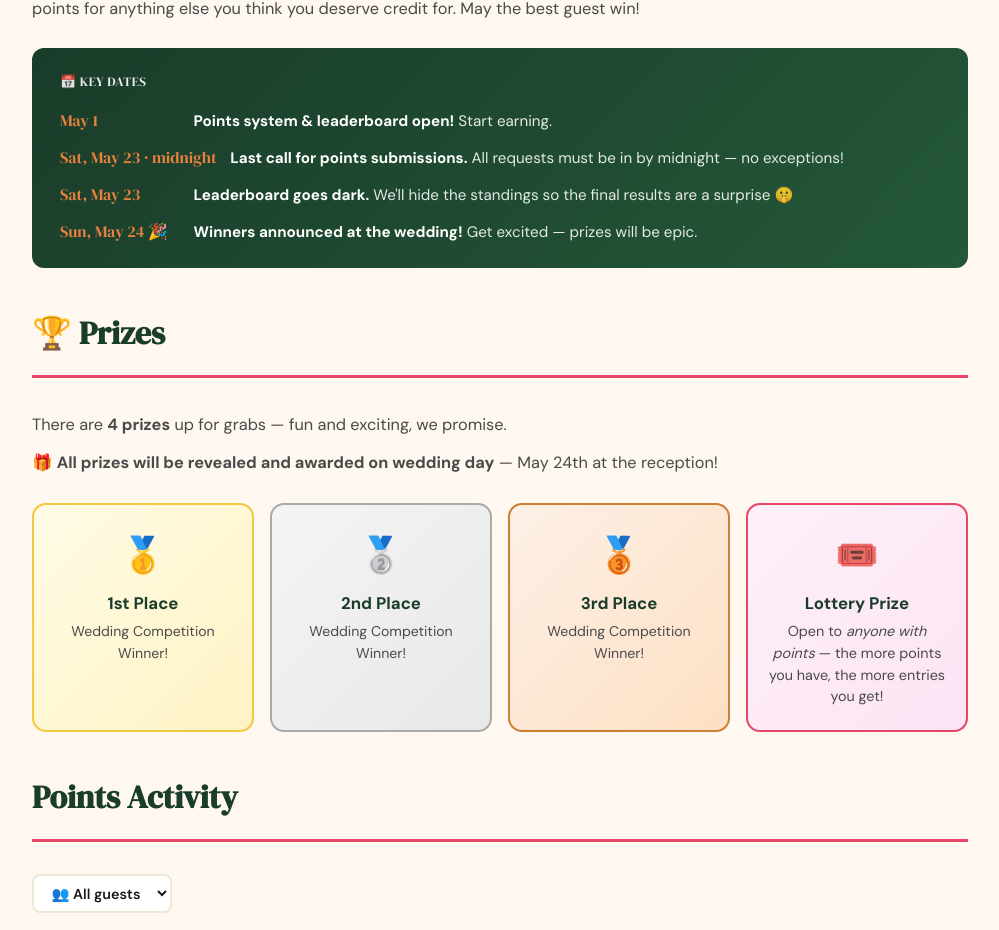
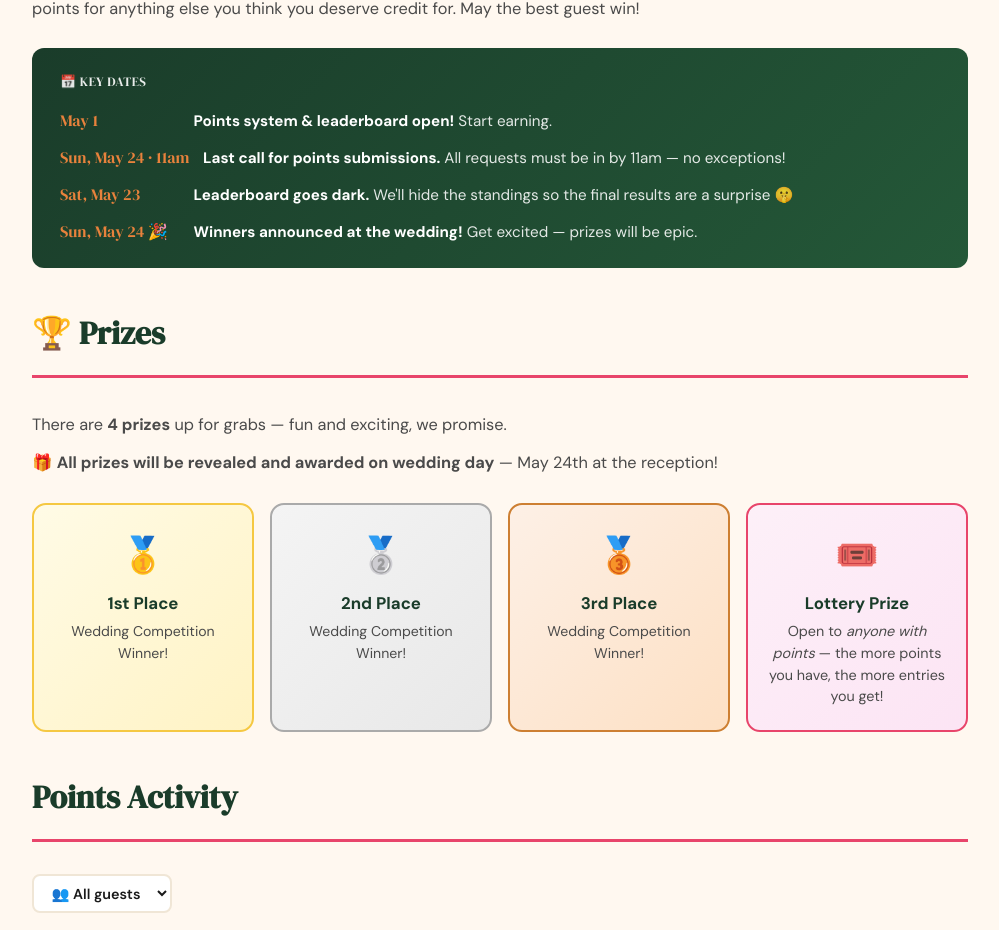
Before and after one commit to zinnia-xu/wedding-website, a website: page points.html in a window 1280 px wide. Shown: the part 812-1742 px from the top of the page, without its empty margins (140-1139 px from the left). Drawn offline with Linux system fonts and the light colour scheme; no server answers.

Commit message:
Update last call for submissions to 11am Sunday May 24
Co-Authored-By: Claude Sonnet 4.6 <noreply@anthropic.com>

```diff
--- a/points.html
+++ b/points.html
@@ -1097,8 +1097,8 @@
                         <div class="timeline-desc"><strong>Points system & leaderboard open!</strong> Start earning.</div>
                     </div>
                     <div class="timeline-row">
-                        <div class="timeline-date">Sat, May 23 · midnight</div>
-                        <div class="timeline-desc"><strong>Last call for points submissions.</strong> All requests must be in by midnight — no exceptions!</div>
+                        <div class="timeline-date">Sun, May 24 · 11am</div>
+                        <div class="timeline-desc"><strong>Last call for points submissions.</strong> All requests must be in by 11am — no exceptions!</div>
                     </div>
                     <div class="timeline-row">
                         <div class="timeline-date">Sat, May 23</div>
```
